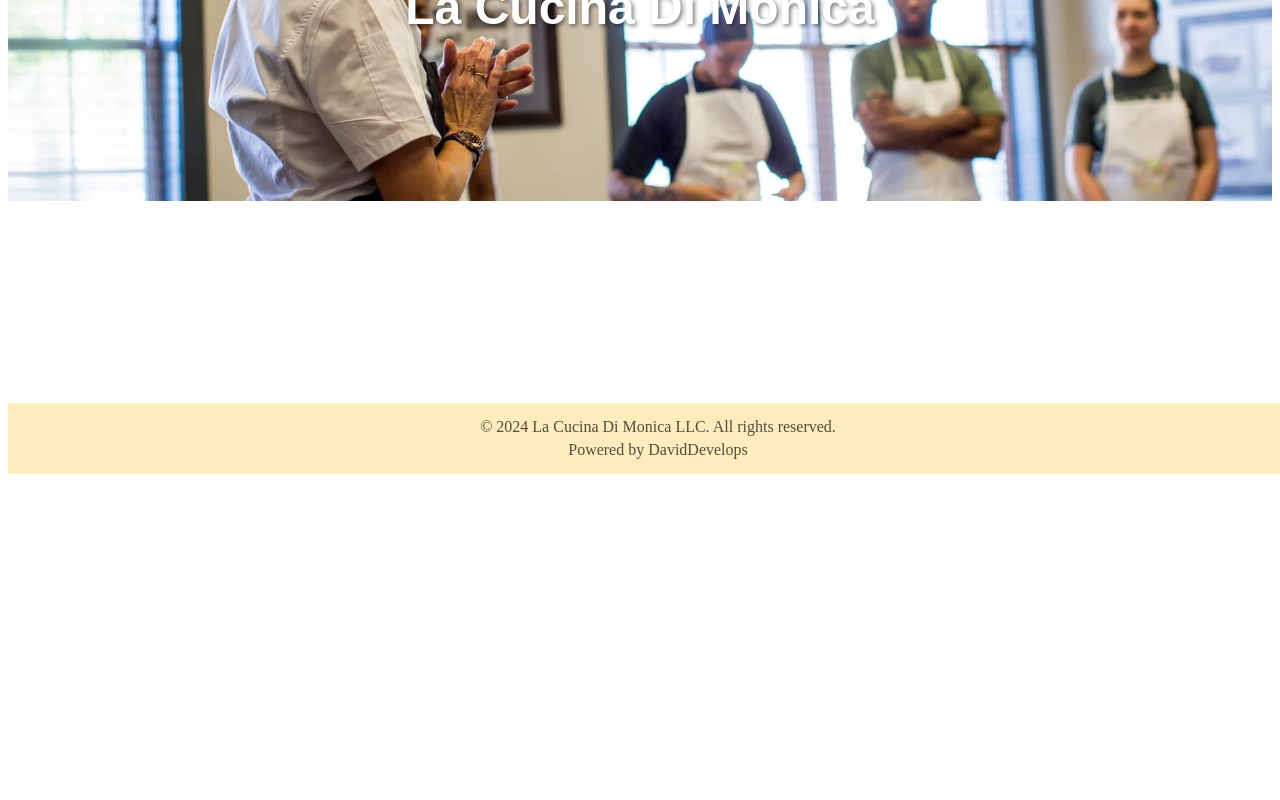
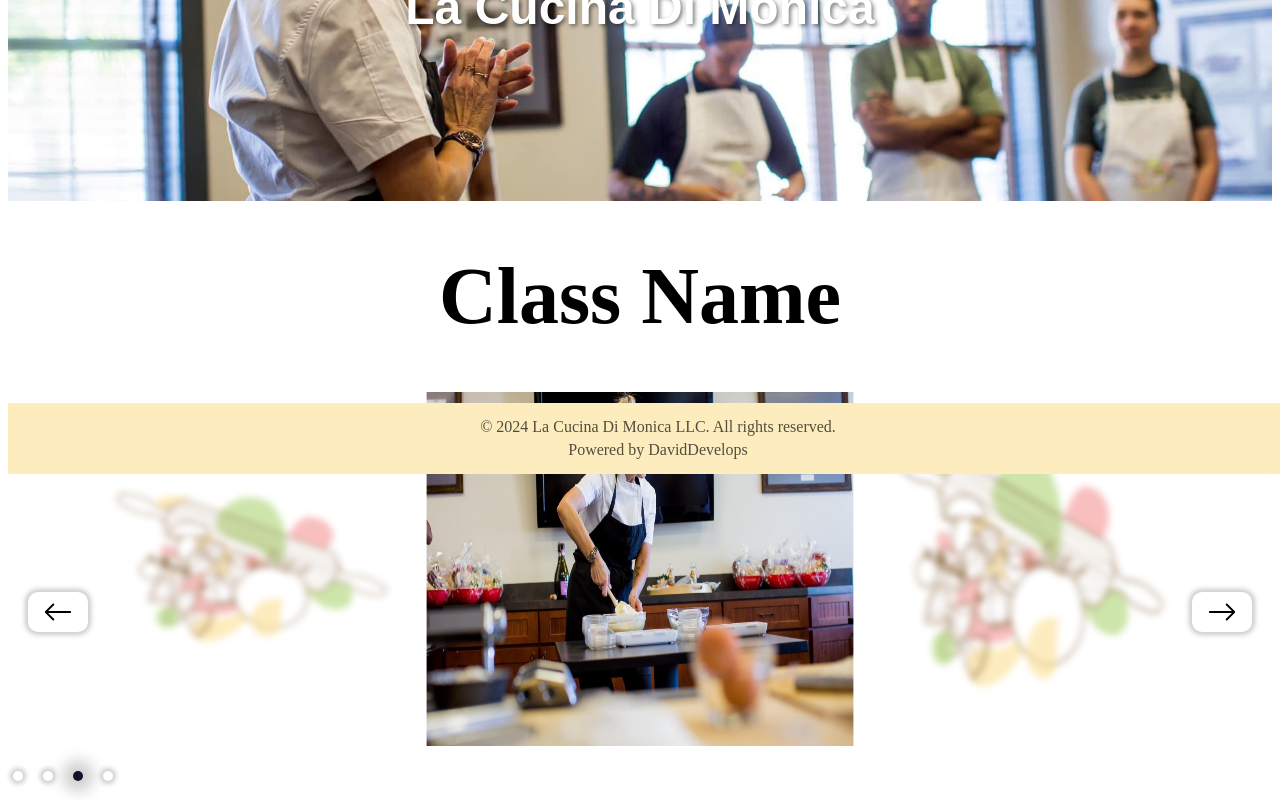
Before and after one commit to djmacy/cucina-di-monica-react, a React (Create React App) app: page / in a window 1280 px wide. Shown: the part 326-1126 px from the top of the page. Before the commit the page ends 800 px from the top, so only its background shows below. Built offline with nearby package versions, Linux system fonts and the light colour scheme.

Commit message:
slider must have 4 photos at least to work as intended. Need to fix footer next

```diff
--- a/package.json
+++ b/package.json
@@ -9,6 +9,7 @@
     "axios": "^1.6.6",
     "react": "^18.2.0",
     "react-dom": "^18.2.0",
+    "react-icons": "^5.0.1",
     "react-router-dom": "^6.21.2",
     "react-scripts": "^5.0.1",
     "react-slick": "^0.30.1",
--- a/src/components/Slider.css
+++ b/src/components/Slider.css
@@ -1,4 +1,3 @@
-
 @import "~slick-carousel/slick/slick.css";
 @import "~slick-carousel/slick/slick-theme.css";
 
@@ -6,14 +5,59 @@
     width: 100%;
     height: 400px;
 }
-
-.slide, .slide img {
-    width: 100%;
-    height: 450px
-}
-
-.header {
+.header{
     margin: 50px auto;
     text-align: center;
     font-size: 80px;
 }
+
+.slide, .slide img{
+    width: 100%;
+    height: 350px;
+}
+.slide{
+    /* opacity: .5; */
+    transform: scale(.7);
+    transition: .5s;
+    filter: blur(5px);
+}
+
+.slide-active{
+    filter: blur(0);
+    opacity: 1;
+    transform: scale(1.1);
+}
+.arrow{
+    font-size: 30px;
+    padding: 5px 15px;
+    border-radius: 10px;
+    box-shadow: 0 0 5px 3px #ccc;
+    display: flex;
+    width: 30px;
+    position: absolute;
+    top: 200px;
+    z-index: 100;
+    cursor: pointer;
+}
+.arrow-right{
+    right: 20px;
+}
+.arrow-left{
+    left: 20px;
+}
+.dot{
+    margin-top: 20px;
+    width: 10px;
+    height: 10px;
+    border-radius: 50%;
+    box-shadow: 0 0 5px 3px #ccc;
+}
+.dot-active{
+    background: #121227;
+    box-shadow: 0 0 15px 10px #ccc;
+}
+@media screen and (max-width: 768px) {
+    .header{
+        font-size: 7vw;
+    }
+}
--- a/src/components/Slider.js
+++ b/src/components/Slider.js
@@ -2,22 +2,80 @@
 import {useState} from "react";
 import Slider from 'react-slick';
 import "./Slider.css"
+
+//icon import
+import {BsArrowLeft, BsArrowRight} from 'react-icons/bs'
+
+//images import
 import img1 from '../images/MonicaTeaching.jpg'
 import img2  from '../images/MonicaFavicon.png'
 import img3 from '../images/MonicaSmiling.jpg'
+import img4 from "../images/cropped-MonicaFavicon-3.png"
 
-const images = [img1, img2, img3];
+//Need 4 images, I dont know how to do this for 3? we'll see
+const images = [img1, img2, img3, img4];
 
+function SampleNextArrow({onClick}) {
+    return (
+        <div className = 'arrow arrow-right' onClick={onClick}>
+            <BsArrowRight/>
+        </div>
+    );
+}
+
+function SamplePrevArrow({onClick}) {
+
+    return (
+        <div className = 'arrow arrow-left' onClick={onClick}>
+            <BsArrowLeft/>
+        </div>
+    );
+}
+
+function EmptyArrow({onClick}) {
+    return (
+        <div></div>
+    );
+}
+
+//Wont let me use the name slider because its imported that way
 const Carousel = () => {
+
+    const [slideIndex, setSlideIndex] = useState(0);
+
 
     const  settings = {
         dots: true,
         infinite: true,
-        speed: 500,
+        speed: 1000,
         slidesToShow: 3,
         slidesToScroll: 1,
         autoplay: true,
-        autoplaySpeed: 1000
+        autoplaySpeed: 2000,
+        beforeChange: (current, next) => setSlideIndex(next),
+        centerMode: true,
+        nextArrow: <SampleNextArrow/>,
+        prevArrow: <SamplePrevArrow/>,
+        appendDots: (dots) => (
+            <div>
+                <ul style={{ margin: "0px" }}> {dots} </ul>
+            </div>
+        ),
+        customPaging: (current, next) => (
+            <div className={current === slideIndex ? 'dot dot-active' : 'dot'}>
+            </div>
+        ),
+        responsive: [
+            {
+                breakpoint: 768,
+                settings: {
+                    slidesToShow: 1,
+                    slidesToScroll: 1,
+                    dots: false,
+                    nextArrow: <EmptyArrow />,
+                    prevArrow: <EmptyArrow />,
+                }
+            }]
     };
 
     return (
@@ -26,8 +84,8 @@
                 <div className="slider">
                     <Slider {...settings}>
                         {
-                            images.map((img)=> (
-                                <div className="slide" key={img}>
+                            images.map((img, index)=> (
+                                <div className={index === slideIndex ? 'slide slide-active' : "slide"} key={index}>
                                     <img src={img} alt="" />
                                 </div>
                             ))
@@ -38,4 +96,4 @@
     );
 };
 
-export default Slider;
+export default Carousel;
--- a/src/components/pages/Home.js
+++ b/src/components/pages/Home.js
@@ -1,13 +1,14 @@
 import React from 'react';
 import Header from '../Header';
 import backgroundImage from '../../images/MonicaTeaching.jpg';
+import Slider from '../Slider';
 
 
 const Home = () => {
     return (
         <div>
             <Header title="La Cucina Di Monica" backgroundImage={backgroundImage} />
-            <p></p>
+            <p> <Slider/> </p>
         </div>
     );
 };
```
Also changed, not shown: 1 other file (tests, documents, lock files or other folders).
